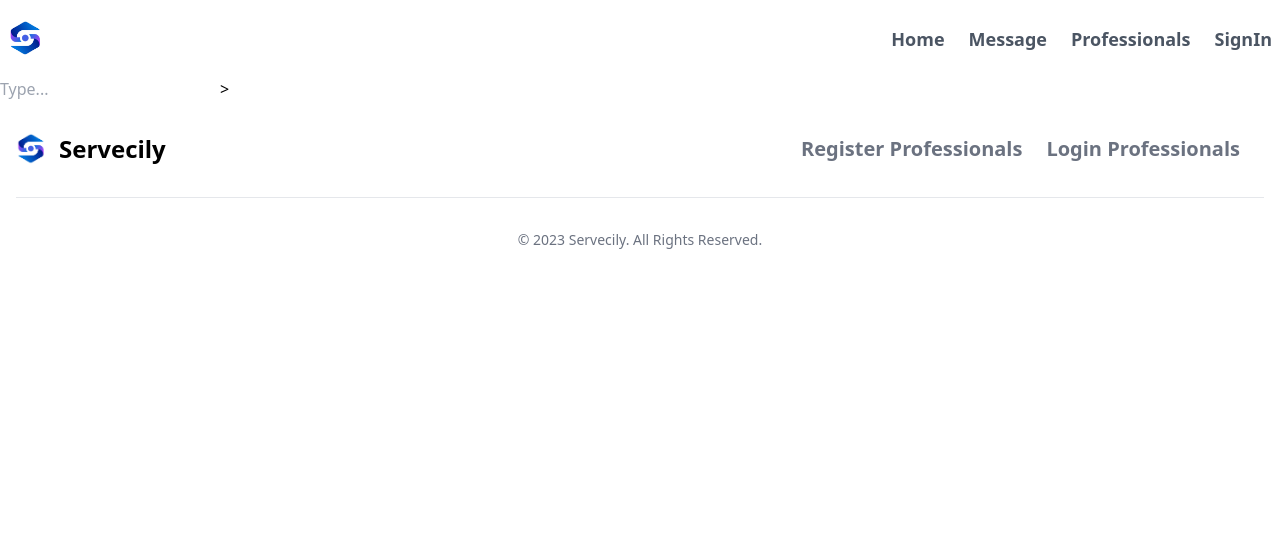
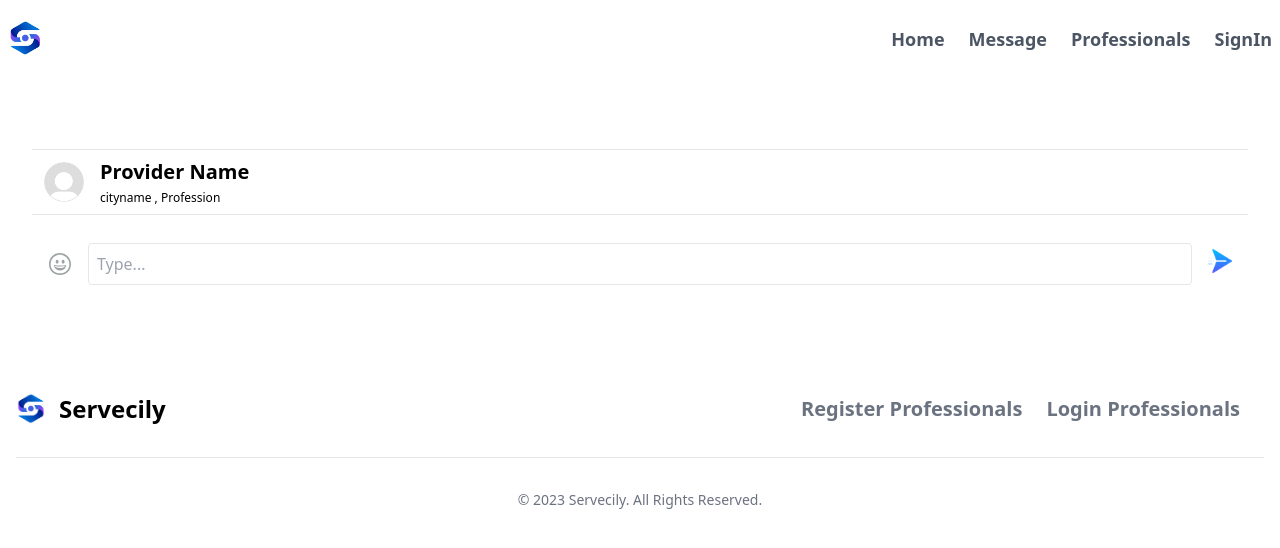
Before and after one commit to ABHI-ATG/Service-Provider, a React (Create React App) app in the folder client/: page /chatting in a window 1280 px wide. Shown: the top 548 px of the page. Built offline with nearby package versions, Linux system fonts and the light colour scheme; a web font is replaced by a local one.

Commit message:
chatting

```diff
--- a/client/src/Chat/Chatting.js
+++ b/client/src/Chat/Chatting.js
@@ -3,34 +3,72 @@ import { userContext } from '../App';
 
 const Chatting = () => {
 
-  const {state:{chat},dispatch}=useContext(userContext);
-  const [content,setContent]=useState("");
+  const { state: { chat }, dispatch } = useContext(userContext);
+  const [content, setContent] = useState("");
 
   return (
-    <div>
-        <div>
-          {
-            chat?chat.message.map((item)=>{
-              return (
-                <>
-                  <div className={`message${item.sender}`}>
-                    {item.content}
+    <div className='my-7 p-8'>
+      <div className="w-full  flex flex-col" >
+        <div className="py-2 px-3 bg-grey-lighter border-y w-full my-3 flex flex-row justify-between items-center">
+          <div className="flex items-center">
+            <div>
+              <img className="w-10 h-10 rounded-full" src="./icons/Default.png" />
+            </div>
+            <div className="ml-4">
+              <p className="text-grey-darkest font-bold text-xl">
+                Provider Name
+              </p>
+              <p className="text-grey-darker text-xs mt-1">
+                cityname , Profession
+              </p>
+            </div>
+          </div>
+        </div>
+        {
+          chat ? chat.message.map((item) => (
+            <div className={`flex mb-2 ${item.sender === 1 ? 'justify-end' : 'justify-start'}`}>
+              {
+                item.sender === 1 ? (
+                  <div className="rounded py-2 px-3 md:mx-5   -mx-2 bg-[#F2F2F2]">
+                    <p className="text-sm mt-1">
+                      {item.content}
+                    </p>
                   </div>
-                </>
-              )
-            }):<></>
-          }
-          <input value={content} type="text" placeholder='Type...' onChange={(e)=>setContent(e.target.value)}/>
-          <button onClick={()=>{
-            dispatch({type:"send",payload:{
-              id:chat.provider._id,
-              chatId:chat._id,
-              sender:1,
-              content:content,
-            }})
-            setContent("")
-          }}>&gt;</button>
+                ) : (
+                  <div className="rounded py-2 px-3 md:mx-5   -mx-2 bg-blue-500 text-white">
+                    <p className="text-sm mt-1">
+                      {item.content}
+                    </p>
+                  </div>
+                )
+              }
+            </div>
+          )) : <></>
+        }
+        <div className="bg-grey-lighter px-4 py-4 flex items-center">
+          <div>
+            <svg xmlns="http://www.w3.org/2000/svg" viewBox="0 0 24 24" width="24" height="24"><path opacity=".45" fill="#263238" d="M9.153 11.603c.795 0 1.439-.879 1.439-1.962s-.644-1.962-1.439-1.962-1.439.879-1.439 1.962.644 1.962 1.439 1.962zm-3.204 1.362c-.026-.307-.131 5.218 6.063 5.551 6.066-.25 6.066-5.551 6.066-5.551-6.078 1.416-12.129 0-12.129 0zm11.363 1.108s-.669 1.959-5.051 1.959c-3.505 0-5.388-1.164-5.607-1.959 0 0 5.912 1.055 10.658 0zM11.804 1.011C5.609 1.011.978 6.033.978 12.228s4.826 10.761 11.021 10.761S23.02 18.423 23.02 12.228c.001-6.195-5.021-11.217-11.216-11.217zM12 21.354c-5.273 0-9.381-3.886-9.381-9.159s3.942-9.548 9.215-9.548 9.548 4.275 9.548 9.548c-.001 5.272-4.109 9.159-9.382 9.159zm3.108-9.751c.795 0 1.439-.879 1.439-1.962s-.644-1.962-1.439-1.962-1.439.879-1.439 1.962.644 1.962 1.439 1.962z"></path></svg>
+          </div>
+          <div className="flex-1 mx-4">
+            <input className="w-full border rounded px-2 py-2" value={content} type="text" placeholder='Type...' onChange={(e) => setContent(e.target.value)} />
+          </div>
+          <div>
+            <button
+              onClick={() => {
+                dispatch({
+                  type: "send", payload: {
+                    id: chat.provider._id,
+                    chatId: chat._id,
+                    sender: 1,
+                    content: content,
+                  }
+                })
+                setContent("")
+              }}><img className=' w-6 ' src='./icons/send.png' /></button>
+
+          </div>
         </div>
+      </div>
     </div>
   )
 }
--- a/client/src/Message/Message.js
+++ b/client/src/Message/Message.js
@@ -64,8 +64,6 @@ const Message = () => {
 
   return (
     <div className="h-screen  items-center ">
-
-
       <form className="my-5 w-full px-20 ">
         <label for="default-search" className="mb-2 text-sm font-medium text-gray-900 sr-only">Search</label>
         <div className="relative">
--- /dev/null
+++ b/client/src/abc.js
@@ -0,0 +1,98 @@
+import React from 'react'
+
+export const abc = () => {
+    return (
+        <div className=' h-screen my-7 p-8'>
+            <div className="w-full border flex flex-col">
+                <div className="py-2 px-3 bg-grey-lighter flex flex-row justify-between items-center">
+                    <div className="flex items-center">
+                        <div>
+                            <img className="w-10 h-10 rounded-full" src="./icons/Default.png" />
+                        </div>
+                        <div className="ml-4">
+                            <p className="text-grey-darkest">
+                                Provider Name
+                            </p>
+                            <p className="text-grey-darker text-xs mt-1">
+                                cityname , Profession
+                            </p>
+                        </div>
+                    </div>
+                </div>
+
+
+                <div className="flex-1 overflow-auto bg-[#DAD3CC]">
+                    <div className="py-2 px-3">
+                        <div className="flex justify-center mb-4">
+                            <div className="rounded py-2 px-4 bg-[#FCF4CB]">
+                                <p className="text-xs">
+                                    Messages to this chat and calls are now secured with end-to-end encryption. Tap for more info.
+                                </p>
+                            </div>
+                        </div>
+
+
+                        <div className="flex mb-2">
+                            <div className="rounded py-2 px-3 bg-[#F2F2F2]">
+                                <p className="text-sm mt-1">
+                                    He is. Just invited him to join.
+                                </p>
+                            </div>
+                        </div>
+
+
+
+                        <div className="flex justify-end mb-2">
+                            <div className="rounded py-2 px-3 bg-[#F2F2F2]">
+                                <p className="text-sm mt-1">
+                                    Hi guys.
+                                </p>
+                            </div>
+                        </div>
+                        <div className="flex justify-end mb-2">
+                            <div className="rounded py-2 px-3 bg-[#F2F2F2]">
+                                <p className="text-sm mt-1">
+                                    Count me in
+                                </p>
+                            </div>
+                        </div>
+
+
+                        <div className="flex mb-2">
+                            <div className="rounded py-2 px-3 bg-[#F2F2F2]">
+                                <p className="text-sm mt-1">
+                                    Get Andrés on this movie ASAP!
+                                </p>
+                            </div>
+                        </div>
+                    </div>
+                </div>
+
+
+                <div className="bg-grey-lighter px-4 py-4 flex items-center">
+                    <div>
+                        <svg xmlns="http://www.w3.org/2000/svg" viewBox="0 0 24 24" width="24" height="24"><path opacity=".45" fill="#263238" d="M9.153 11.603c.795 0 1.439-.879 1.439-1.962s-.644-1.962-1.439-1.962-1.439.879-1.439 1.962.644 1.962 1.439 1.962zm-3.204 1.362c-.026-.307-.131 5.218 6.063 5.551 6.066-.25 6.066-5.551 6.066-5.551-6.078 1.416-12.129 0-12.129 0zm11.363 1.108s-.669 1.959-5.051 1.959c-3.505 0-5.388-1.164-5.607-1.959 0 0 5.912 1.055 10.658 0zM11.804 1.011C5.609 1.011.978 6.033.978 12.228s4.826 10.761 11.021 10.761S23.02 18.423 23.02 12.228c.001-6.195-5.021-11.217-11.216-11.217zM12 21.354c-5.273 0-9.381-3.886-9.381-9.159s3.942-9.548 9.215-9.548 9.548 4.275 9.548 9.548c-.001 5.272-4.109 9.159-9.382 9.159zm3.108-9.751c.795 0 1.439-.879 1.439-1.962s-.644-1.962-1.439-1.962-1.439.879-1.439 1.962.644 1.962 1.439 1.962z"></path></svg>
+                    </div>
+                    <div className="flex-1 mx-4">
+                        <input className="w-full border rounded px-2 py-2" value={content} type="text" placeholder='Type...' onChange={(e) => setContent(e.target.value)} />
+                    </div>
+                    <div>
+                        <button
+                            onClick={() => {
+                                dispatch({
+                                    type: "send", payload: {
+                                        id: chat.provider._id,
+                                        chatId: chat._id,
+                                        sender: 1,
+                                        content: content,
+                                    }
+                                })
+                                setContent("")
+                            }}><img className=' w-6 ' src='./icons/send.png' /></button>
+
+                    </div>
+                </div>
+            </div>
+        </div>
+    )
+}
```
Also changed, not shown: client/public/icons/send.png (added).
